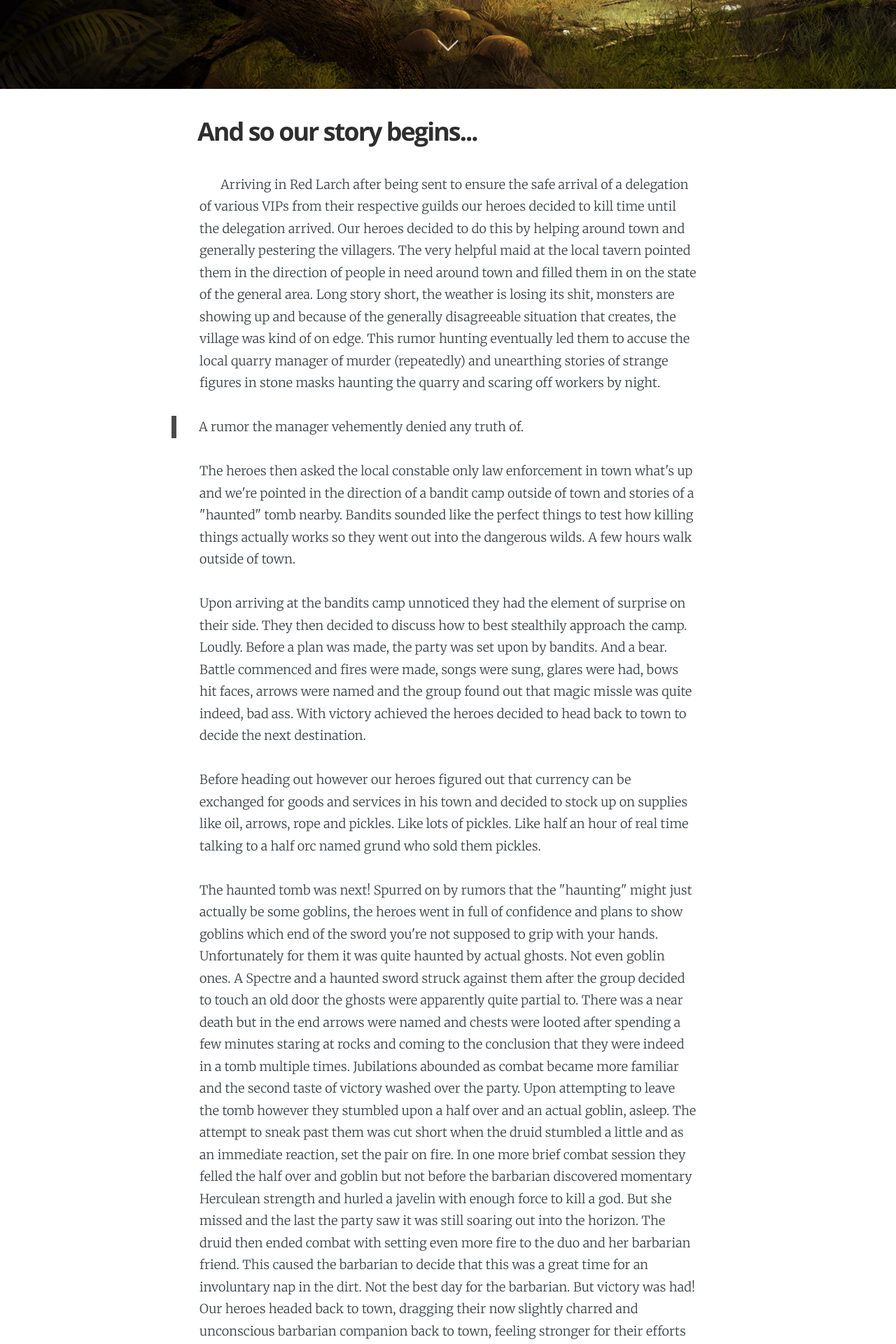
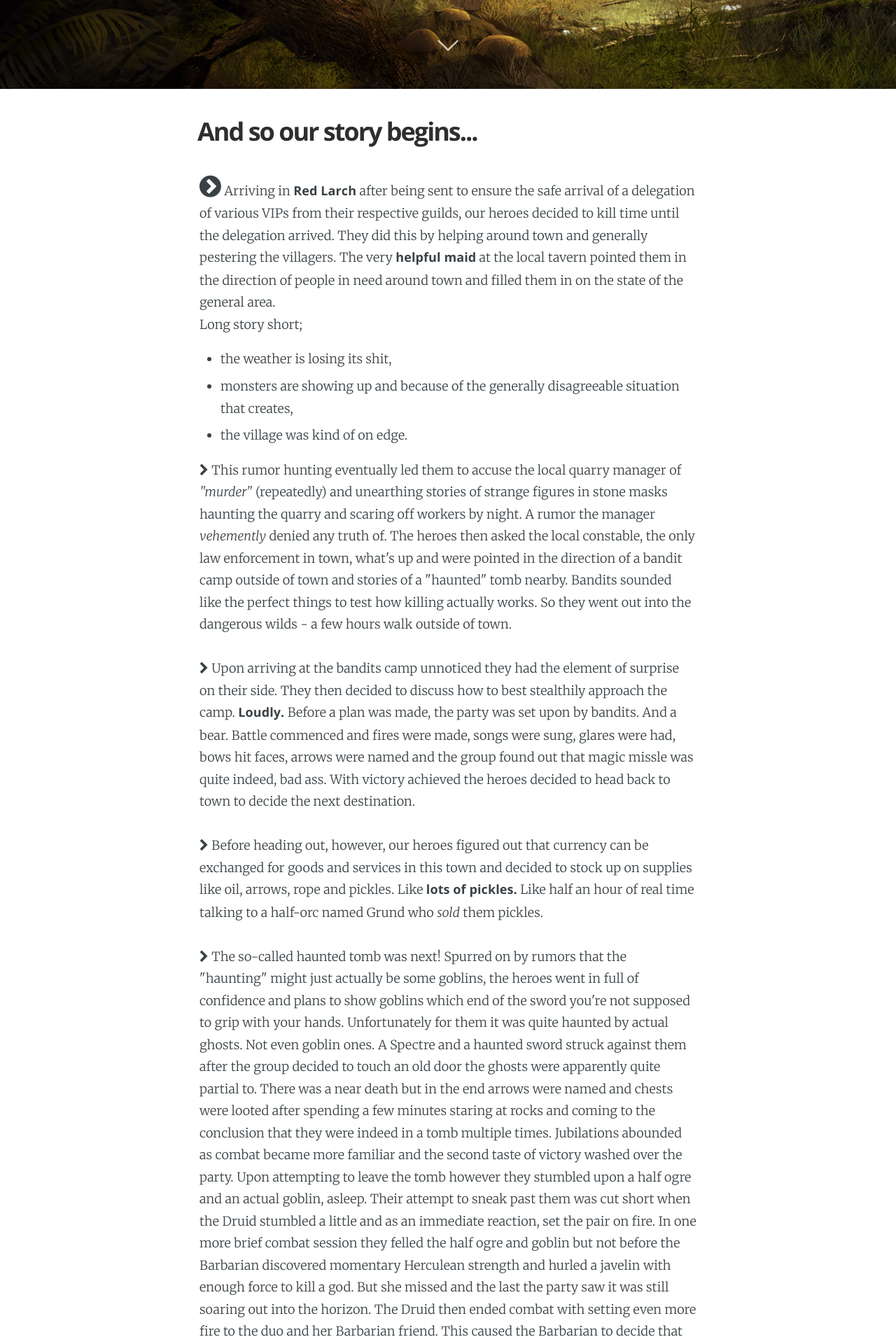
Before and after one commit to royally-handmade/royally-handmade.github.io, a Jekyll site: the page built from _posts/2017-03-17-first-session.html, in a window 1280 px wide. Shown: the part 773-2693 px from the top of the page at 70% size. Built offline with Jekyll 4.4.1, drawn with Linux system fonts in a browser that asks for light colours; nearby versions of some CDN libraries; some of the changed text lies outside the part shown.

Commit message:
upate blog
updated second session post, minor stylings

```diff
--- a/_includes/header.html
+++ b/_includes/header.html
@@ -2,7 +2,7 @@
     <!--<header class="main-header" style="background-image: url(/assets/images/testing-home-2.jpg)">-->
     <nav class="main-nav overlay clearfix">
         <!--<a class="blog-logo" href="/"><img src="/assets/images/Ghost-Transparent-for-DARK-BG.png" alt="Finding The Way Home" /></a>-->
-        <a class="menu-button icon-menu" href="#"><span class="word">Contact</span></a>
+        <a class="menu-button icon-menu" href="/about.html"><span class="word">Contact</span></a>
         <a class="menu-button icon-menu" href="/blog.html"><span class="word">Recaps</span></a>
         <a class="menu-button icon-menu" href="/monsters.html"><span class="word">Monsters</span></a>
         <a class="menu-button icon-menu" href="/index.html"><span class="word">Main</span></a>
--- a/_posts/2017-03-17-first-session.html
+++ b/_posts/2017-03-17-first-session.html
@@ -7,35 +7,43 @@ author:
    name: Nick Loney
    description: The Dungeon Master
 ---
-<p style="text-indent:30px;">
-    Arriving in Red Larch after being sent to ensure the safe arrival of a delegation of various VIPs from their respective guilds our heroes decided to kill time
-    until the delegation arrived. Our heroes decided to do this by helping around town and generally pestering the villagers.
-    The very helpful maid at the local tavern pointed them in the direction of people in need around town and filled them in on the state of the general area.
-    Long story short, the weather is losing its shit, monsters are showing up and because of the generally disagreeable situation that creates,
-    the village was kind of on edge. This rumor hunting eventually led them to accuse the local quarry manager of murder (repeatedly) and unearthing
-    stories of strange figures in stone masks haunting the quarry and scaring off workers by night. <blockquote>A rumor the manager vehemently denied any truth of.</blockquote>
-    The heroes then asked the local constable only law enforcement in town what's up and we're pointed in the direction of a bandit camp outside of town
-    and stories of a "haunted" tomb nearby. Bandits sounded like the perfect things to test how killing things actually works so they went out into the
-    dangerous wilds. A few hours walk outside of town.
+<p><i class="fa fa-chevron-circle-right fa-2x"></i>
+    <!--<i class="fa fa-quote-left fa-3x fa-pull-left fa-border"></i>-->
+    Arriving in <b>Red Larch</b> after being sent to ensure the safe arrival of a delegation of various VIPs from their respective guilds, our heroes decided to kill time
+    until the delegation arrived. They did this by helping around town and generally pestering the villagers.
+    The very <b>helpful maid</b> at the local tavern pointed them in the direction of people in need around town and filled them in on the state of the general area.
+    <br />Long story short;
+    <ul>
+        <li>the weather is losing its shit,</li>
+        <li>monsters are showing up and because of the generally disagreeable situation that creates,</li>
+        <li>the village was kind of on edge.</li>
+    </ul>
+    <i class="fa fa-chevron-right"></i> This rumor hunting eventually led them to accuse the local quarry manager of <i>"murder"</i> (repeatedly) and unearthing
+    stories of strange figures in stone masks haunting the quarry and scaring off workers by night. A rumor the manager <i>vehemently</i> denied any truth of.
+    The heroes then asked the local constable, the only law enforcement in town, what's up and were pointed in the direction of a bandit camp outside of town
+    and stories of a "haunted" tomb nearby. Bandits sounded like the perfect things to test how killing actually works. So they went out into the
+    dangerous wilds - a few hours walk outside of town.
 <br /><br />
-    Upon arriving at the bandits camp unnoticed they had the element of surprise on their side. They then decided to discuss how to best stealthily approach the camp.
-    Loudly. Before a plan was made, the party was set upon by bandits. And a bear. Battle commenced and fires were made, songs were sung, glares were had,
+    <i class="fa fa-chevron-right"></i> Upon arriving at the bandits camp unnoticed they had the element of surprise on their side. They then decided to discuss how to best stealthily approach the camp.
+    <b>Loudly.</b> Before a plan was made, the party was set upon by bandits. And a bear. Battle commenced and fires were made, songs were sung, glares were had,
     bows hit faces, arrows were named and the group found out that magic missle was quite indeed, bad ass. With victory achieved the heroes decided to head
     back to town to decide the next destination.
 <br /><br />
-    Before heading out however our heroes figured out that currency can be exchanged for goods and services in his town and decided to stock up on supplies like oil,
-    arrows, rope and pickles. Like lots of pickles. Like half an hour of real time talking to a half orc named grund who sold them pickles.
+    <i class="fa fa-chevron-right"></i> Before heading out, however, our heroes figured out that currency can be exchanged for goods and services in this town and decided to stock up on supplies like oil,
+    arrows, rope and pickles. Like <b>lots of pickles.</b> Like half an hour of real time talking to a half-orc named Grund who <i>sold</i> them pickles.
 <br /><br />
-    The haunted tomb was next! Spurred on by rumors that the "haunting" might just actually be some goblins, the heroes went in full of confidence and plans to
+    <i class="fa fa-chevron-right"></i> The so-called haunted tomb was next! Spurred on by rumors that the "haunting" might just actually be some goblins, the heroes went in full of confidence and plans to
     show goblins which end of the sword you're not supposed to grip with your hands. Unfortunately for them it was quite haunted by actual ghosts.
     Not even goblin ones. A Spectre and a haunted sword struck against them after the group decided to touch an old door the ghosts were apparently quite partial to.
     There was a near death but in the end arrows were named and chests were looted after spending a few minutes staring at rocks and coming to the conclusion that
     they were indeed in a tomb multiple times. Jubilations abounded as combat became more familiar and the second taste of victory washed over the party.
-    Upon attempting to leave the tomb however they stumbled upon a half over and an actual goblin, asleep. The attempt to sneak past them was cut short when the
-    druid stumbled a little and as an immediate reaction, set the pair on fire. In one more brief combat session they felled the half over and goblin but not before
-    the barbarian discovered momentary Herculean strength and hurled a javelin with enough force to kill a god. But she missed and the last the party saw it was still
-    soaring out into the horizon. The druid then ended combat with setting even more fire to the duo and her barbarian friend. This caused the barbarian to decide
-    that this was a great time for an involuntary nap in the dirt. Not the best day for the barbarian. But victory was had! Our heroes headed back to town,
-    dragging their now slightly charred and unconscious barbarian companion back to town, feeling stronger for their efforts and looking forward to the next adventure.
-    After a good nap.
+    Upon attempting to leave the tomb however they stumbled upon a half ogre and an actual goblin, asleep. Their attempt to sneak past them was cut short when the
+    Druid stumbled a little and as an immediate reaction, set the pair on fire. In one more brief combat session they felled the half ogre and goblin but not before
+    the Barbarian discovered momentary Herculean strength and hurled a javelin with enough force to kill a god. But she missed and the last the party saw it was still
+    soaring out into the horizon. The Druid then ended combat with setting even more fire to the duo and her Barbarian friend. This caused the Barbarian to decide
+    that this was a great time for an involuntary nap in the dirt. Not the best day for the Barbarian.
+    <br /><br />
+    <i class="fa fa-chevron-right"></i> But victory was had! Our heroes headed back to town, dragging their now slightly charred and unconscious Barbarian companion back to town,
+    feeling stronger for their efforts and looking forward to the next adventure.
+    <i>After a good nap.</i>
     </p>
--- a/assets/css/screen.css
+++ b/assets/css/screen.css
@@ -72,6 +72,8 @@ abbr[title] {
 
 b, strong {
     font-weight: bold;
+    font-family: "Open Sans", sans-serif;
+    text-rendering: geometricPrecision;
 }
 
 dfn {
@@ -382,7 +384,7 @@ p, ul, ol, dl {
     -webkit-font-feature-settings: 'liga' 1, 'onum' 1, 'kern' 1;
     -moz-font-feature-settings: 'liga' 1, 'onum' 1, 'kern' 1;
     -o-font-feature-settings: 'liga' 1, 'onum' 1, 'kern' 1;
-    margin: 0 0 1.75em 0;
+    margin: 0 0 1em 0;
     text-rendering: geometricPrecision;
 }
 
--- a/blog.html
+++ b/blog.html
@@ -7,13 +7,13 @@ layout: default
   {% for post in site.posts %}
     <article class="post">
       <header class="post-header">
-        <h2 class="post-title"><a href="{{ post.url }}">{{ post.title }}</a></h2>
+          <h2 class="post-title"><a href="{{ post.url }}"><i class="fa fa-angle-double-right"></i> {{ post.title }}</a></h2>
       </header>
       <section class="post-excerpt">
         <p>{{ post.description }}</p>
       </section>
       <footer class="post-meta">
-        by <a href="{{ site.github_url }}about">{{ site.author.name }}</a> <!--<img class="author-thumb" src="{{ site.author.picture }}" alt="{{ site.author.name }}">-->
+        by {{ site.author.name }}
         <time class="post-date" datetime="{{ post.date | date: "%-Y-%m-%d" }}">{{ post.date | date: "%d %b %Y" }}</time>
       </footer>
     </article>
```
Also changed, not shown: _posts/2017-03-30-second-session.html (+25 -1 lines), index.html (+12 -19 lines).
